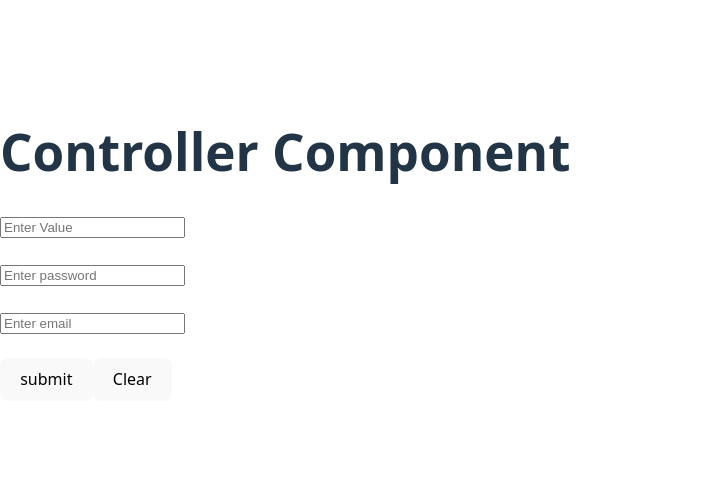
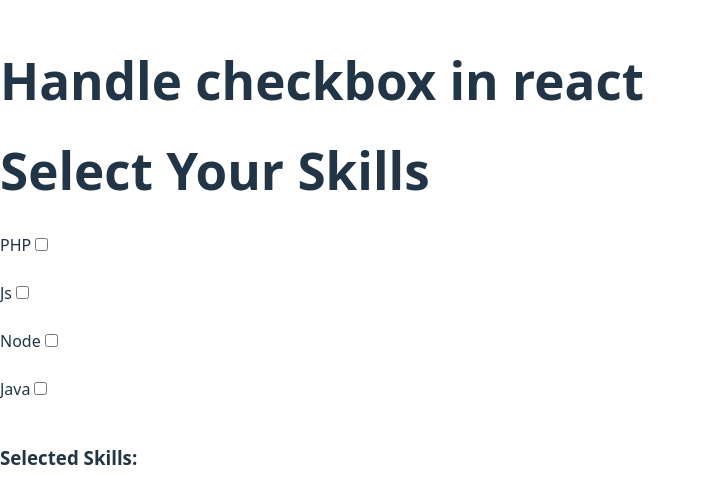
Before and after one commit to tanyaagraharicoder/react-cource, a React (Vite) app: page / in a window 1280 px wide. Shown: the part 146-650 px from the top of the page, without its empty margins (0-706 px from the left). Built offline with nearby package versions, Linux system fonts and the light colour scheme.

Commit message:
handle checkbox

```diff
--- a/src/App.jsx
+++ b/src/App.jsx
@@ -1,34 +1,13 @@
-import { useState } from 'react';
+import CheckBox from "./Checkbox";
 
 function App() {
-  const [ name, setName]= useState("");
-  const [ password, setPassword]= useState("");
-  const [ email, setEmail]= useState("");
-
-  return(
+  return (
     <>
-    <h1>Controller Component </h1>
-    <form action="" method="get">
-      <input type="text" value={name  } onChange={(event)=> setName(event.target.value)} placeholder="Enter Value" />
-      <br /> <br />
-      <input type="password" value={password}  onChange={(event)=>setPassword(event.target.value)} placeholder="Enter password" />
-      <br /> <br />
-      <input  value={email} type="text" onChange={(event)=>setEmail(event.target.value)} placeholder="Enter email" />
-      <br /> <br />
-      <button>submit</button>
-      <button type="button"  onClick={() => { setEmail(''); setPassword(''); setName(''); }}>
-  Clear
-</button>
-
-      <h3>{name}</h3>
-      <h3>{password}</h3>
-      <h3>{email}</h3>
-    </form>
-
+      <h1>Handle checkbox in react </h1>
+      <CheckBox/>
 
     </>
-
-  )
+  );
 }
 
 export default App;
--- /dev/null
+++ b/src/Checkbox.jsx
@@ -0,0 +1,65 @@
+import { useState } from "react";
+
+function CheckBox() {
+  const [skills, setSkills] = useState([]);
+
+  const handleSkills = (event) => {
+    console.log(event.target.value, event.target.checked);
+    if (event.target.checked) {
+      setSkills([...skills, event.target.value]);
+    } else {
+      setSkills(skills.filter((skill) => skill !== event.target.value));
+    }
+  };
+
+  return (
+    <div>
+      <h1>Select Your Skills</h1>
+
+      <label htmlFor="php">PHP</label>
+      <input
+        onChange={handleSkills}
+        type="checkbox"
+        id="php"
+        value="PHP"
+      />
+      <br /> <br />
+
+      <label htmlFor="js">Js</label>
+      <input
+        onChange={handleSkills}
+        type="checkbox"
+        id="js"
+        value="Js"
+      />
+      <br /> <br />
+
+      <label htmlFor="node">Node</label>
+      <input
+        onChange={handleSkills}
+        type="checkbox"
+        id="node"
+        value="Node"
+      />
+      <br /> <br />
+
+      <label htmlFor="java">Java</label>
+      <input
+        onChange={handleSkills}
+        type="checkbox"
+        id="java"
+        value="Java"
+      />
+      <br /> <br />
+
+      <h3>Selected Skills:</h3>
+      <ul>
+        {skills.map((skill, index) => (
+          <li key={index}>{skill}</li>
+        ))}
+      </ul>
+    </div>
+  );
+}
+
+export default CheckBox;
```
